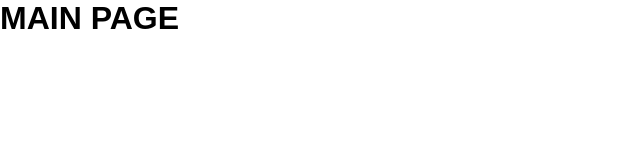
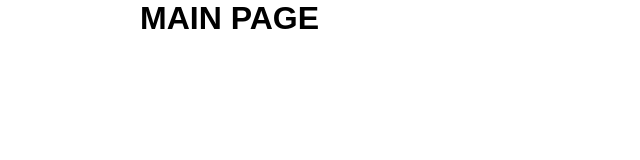
Before and after one commit to AlessioMartella7/jumping-game, a plain HTML site: page index.html in a window 1280 px wide. Shown: the whole page, without its empty margins (0-640 px from the left). Drawn offline with Linux system fonts and the light colour scheme.

Commit message:
added main and container

```diff
--- a/index.html
+++ b/index.html
@@ -9,9 +9,11 @@
 </head>
 
 <body>
-
-    <h1>MAIN PAGE</h1>
-
+    <main>
+        <div id="game" class="container">
+            <h1>MAIN PAGE</h1>
+        </div>
+    </main>
     <script src="js/script.js"></script>
 </body>
 
```
